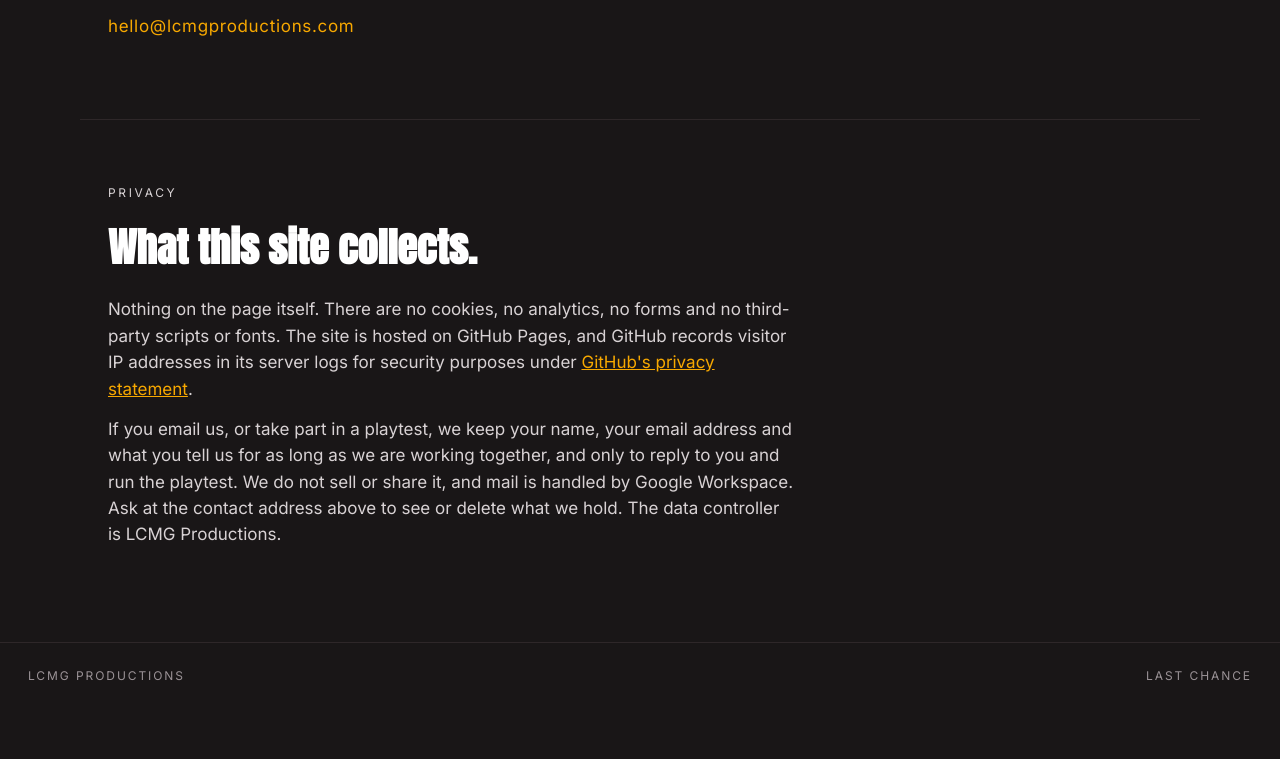
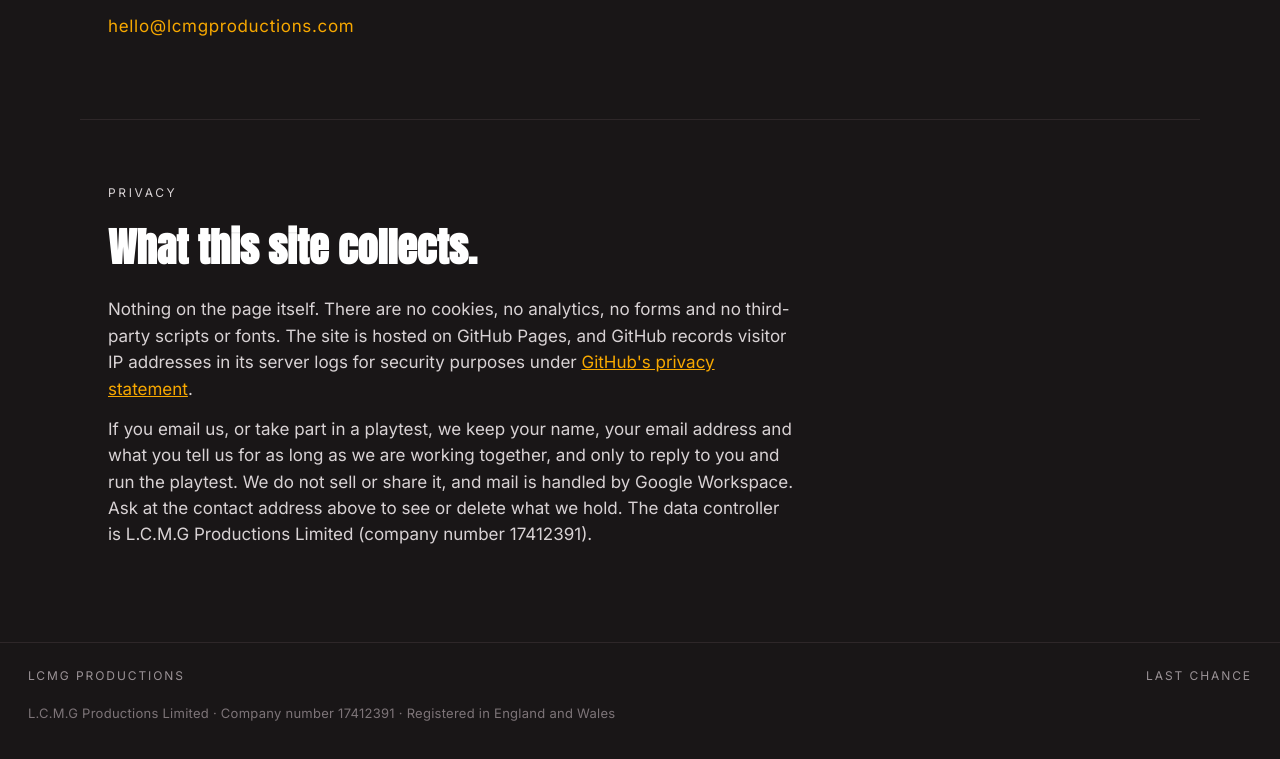
Before and after one commit to Mg08m/lcmgproductions-site, a plain HTML site: page index.html in a window 1280 px wide. Shown: the part 2830-3589 px from the top of the page. Before the commit the page ends 3555 px from the top, so only its background shows below. Drawn offline with Linux system fonts and the light colour scheme.

Commit message:
Footer: L.C.M.G Productions Limited, company number 17412391, registered in England and Wales; the company named as data controller
Co-Authored-By: Claude Fable 5.1 <noreply@anthropic.com>

```diff
--- a/index.html
+++ b/index.html
@@ -142,14 +142,20 @@
         together, and only to reply to you and run the playtest. We do not
         sell or share it, and mail is handled by Google Workspace. Ask at the
         contact address above to see or delete what we hold. The data
-        controller is LCMG Productions.
+        controller is L.C.M.G Productions Limited (company number 17412391).
       </p>
     </section>
   </main>
 
   <footer>
-    <span>LCMG Productions</span>
-    <span>Last Chance</span>
+    <div class="foot-row">
+      <span>LCMG Productions</span>
+      <span>Last Chance</span>
+    </div>
+    <p class="legal">
+      L.C.M.G Productions Limited &middot; Company number 17412391 &middot;
+      Registered in England and Wales
+    </p>
   </footer>
 </body>
 </html>
--- a/styles.css
+++ b/styles.css
@@ -234,8 +234,6 @@ a { color: inherit; }
 .contact a:hover { text-decoration: underline; }
 
 footer {
-  display: flex;
-  justify-content: space-between;
   padding: 24px 28px 40px;
   color: var(--dim);
   font-size: 12px;
@@ -243,6 +241,14 @@ footer {
   text-transform: uppercase;
   border-top: 1px solid #2e2729;
 }
+.foot-row { display: flex; justify-content: space-between; }
+footer .legal {
+  margin-top: 18px;
+  text-transform: none;
+  letter-spacing: 0.02em;
+  font-size: 13px;
+  color: #7d7478;
+}
 
 @media (max-width: 720px) {
   .game { grid-template-columns: 1fr; }
```
